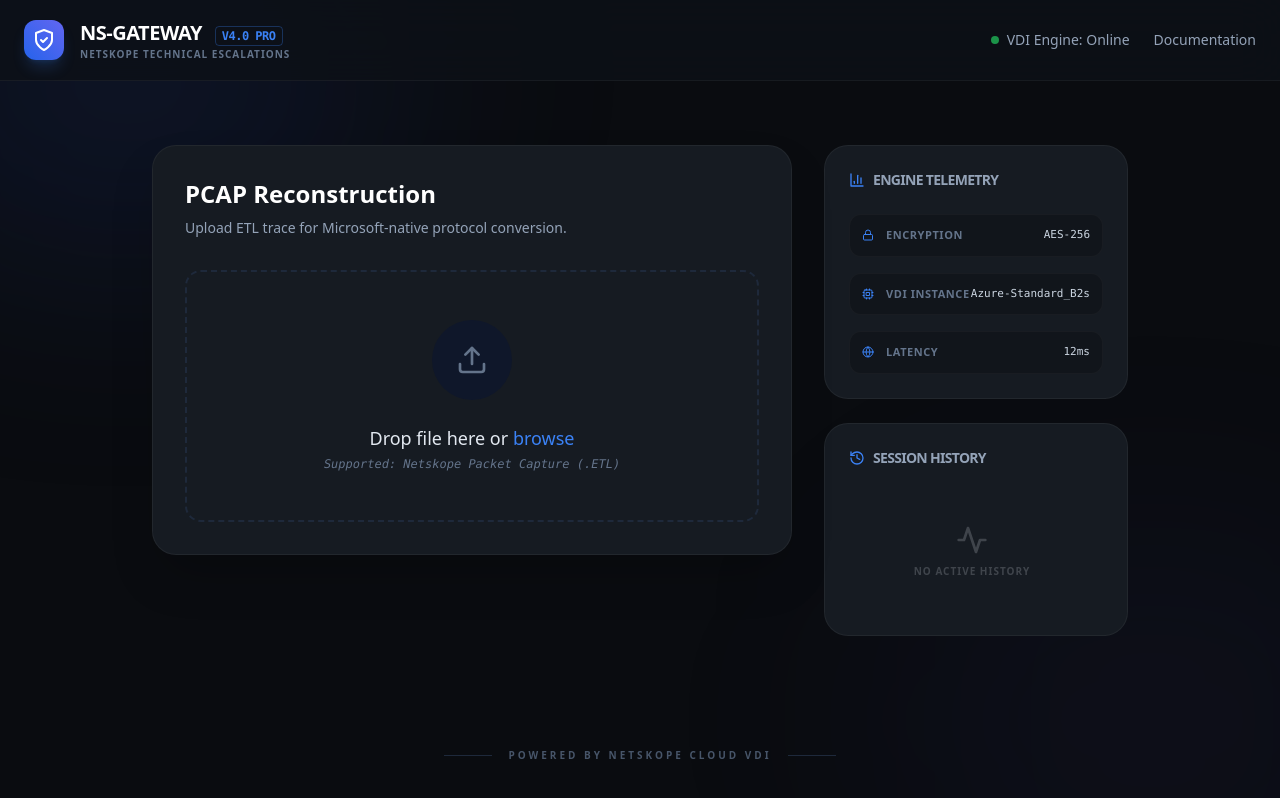
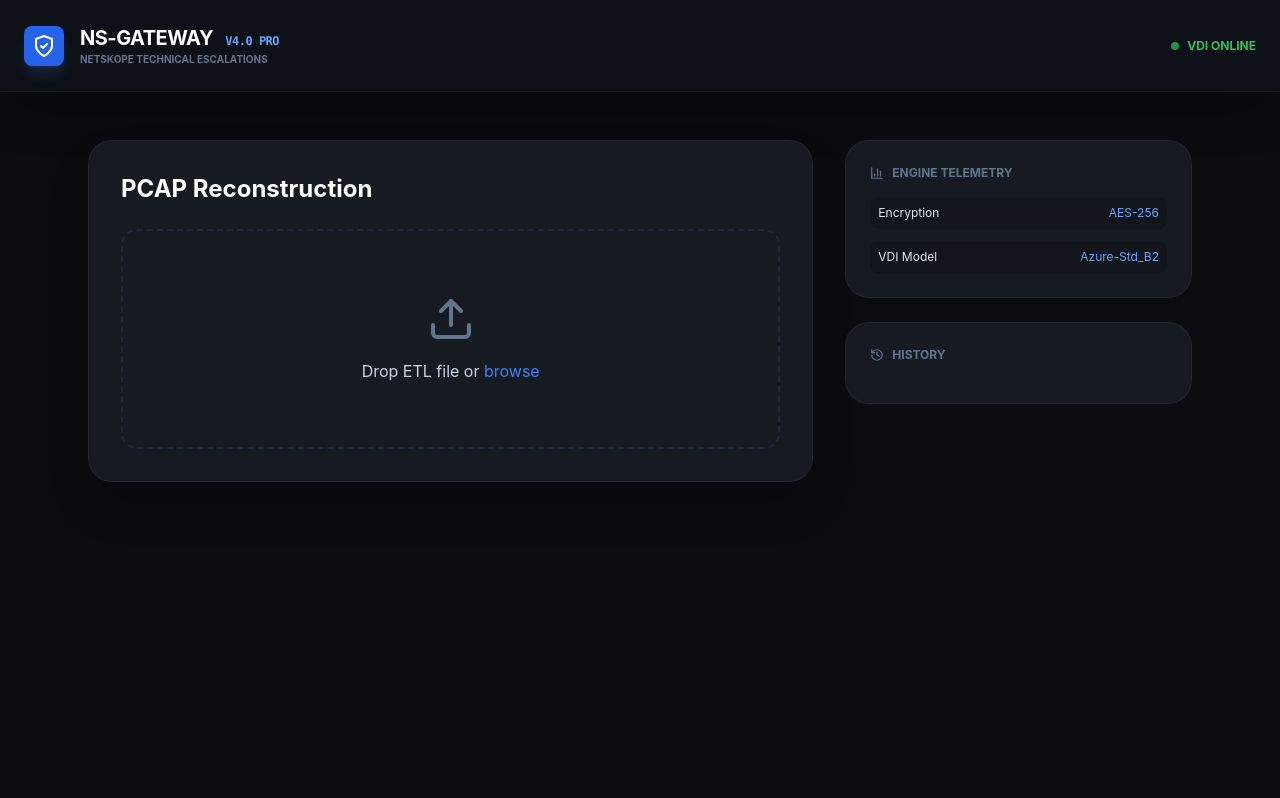
Before and after one commit to rashidaminbuhroo-ux/etl-converter-ui, a React (Create React App) app: page / in a window 1280 px wide. Shown: the top 798 px of the page. Built offline with nearby package versions, Linux system fonts and the light colour scheme.

Commit message:
Update App.jsx

```diff
--- a/src/App.jsx
+++ b/src/App.jsx
@@ -1,12 +1,11 @@
-import React, { useState, useEffect, useCallback } from 'react';
+import React, { useState, useCallback } from 'react';
 import { useDropzone } from 'react-dropzone';
 import axios from 'axios';
 import { Toaster, toast } from 'react-hot-toast';
 import { motion, AnimatePresence } from 'framer-motion';
 import {
   ShieldCheck, Upload, FileCode, Download,
-  Activity, Zap, History, Globe, Lock, Cpu,
-  ExternalLink, ChevronRight, BarChart3
+  Activity, Zap, History, Globe, Lock, Cpu, BarChart3
 } from 'lucide-react';
 
 const API_BASE_URL = 'https://secluding-dropout-passion.ngrok-free.dev';
@@ -24,7 +23,7 @@
       setFile(selected); setDownloadUrl(''); setProgress(0); setStatus('idle');
       toast.success('ETL Source Verified');
     } else {
-      toast.error('Invalid Format: Please provide a standard .ETL trace');
+      toast.error('Invalid Format: Please upload .ETL');
     }
   }, []);
 
@@ -35,17 +34,12 @@
   const handleConvert = async () => {
     if (!file) return;
     setStatus('uploading'); setProgress(15);
-
     const formData = new FormData();
     formData.append('file', file);
 
     try {
       const res = await axios.post(`${API_BASE_URL}/api/convert`, formData, {
-        headers: { "ngrok-skip-browser-warning": "69420" },
-        onUploadProgress: (progressEvent) => {
-          const percentCompleted = Math.round((progressEvent.loaded * 100) / progressEvent.total);
-          if(percentCompleted < 90) setProgress(percentCompleted / 2); // Map upload to first 50%
-        }
+        headers: { "ngrok-skip-browser-warning": "69420" }
       });
 
       const taskId = res.data.taskId;
@@ -56,105 +50,55 @@
           const statusRes = await axios.get(`${API_BASE_URL}/api/status/${taskId}`, {
             headers: { "ngrok-skip-browser-warning": "69420" }
           });
-
           if (statusRes.data.progress > progress) setProgress(statusRes.data.progress);
-
           if (statusRes.data.status === 'completed') {
             clearInterval(interval);
             const fullUrl = `${API_BASE_URL}${statusRes.data.downloadUrl}`;
-            setDownloadUrl(fullUrl);
-            setStatus('completed');
+            setDownloadUrl(fullUrl); setStatus('completed');
             setHistory(prev => [{ id: taskId, name: file.name, size: (file.size / 1024 / 1024).toFixed(2), url: fullUrl }, ...prev]);
-            toast.success('PCAP Reconstruction Complete');
+            toast.success('PCAP Generation Complete');
           }
         } catch (e) { clearInterval(interval); setStatus('idle'); }
       }, 1500);
-    } catch (err) { setStatus('idle'); toast.error('VDI Engine Unreachable'); }
+    } catch (err) { setStatus('idle'); toast.error('VDI Engine Offline'); }
   };
 
   return (
-    <div className="min-h-screen bg-[#0a0c10] text-slate-200 font-sans selection:bg-blue-500/30">
-      <Toaster shadow-xl />
-
-      {/* Background Glow */}
-      <div className="fixed inset-0 overflow-hidden pointer-events-none">
-        <div className="absolute -top-[10%] -left-[10%] w-[40%] h-[40%] bg-blue-900/20 blur-[120px] rounded-full" />
-        <div className="absolute -bottom-[10%] -right-[10%] w-[40%] h-[40%] bg-indigo-900/10 blur-[120px] rounded-full" />
-      </div>
-
-      {/* Header */}
-      <nav className="relative z-20 border-b border-white/5 bg-[#0d1117]/80 backdrop-blur-xl">
-        <div className="max-w-7xl mx-auto px-6 h-20 flex items-center justify-between">
+    <div className="min-h-screen bg-[#0a0c10] text-slate-200 p-0 m-0">
+      <Toaster position="top-right" />
+      <nav className="border-b border-white/5 bg-[#0d1117] p-6 shadow-2xl">
+        <div className="max-w-7xl mx-auto flex justify-between items-center">
           <div className="flex items-center gap-4">
-            <div className="w-10 h-10 bg-gradient-to-tr from-blue-600 to-indigo-500 rounded-xl flex items-center justify-center shadow-lg shadow-blue-500/20">
-              <ShieldCheck className="text-white w-6 h-6" />
-            </div>
+            <div className="p-2 bg-blue-600 rounded-lg shadow-lg shadow-blue-500/20"><ShieldCheck className="text-white w-6 h-6" /></div>
             <div>
-              <h1 className="text-xl font-bold tracking-tight text-white">NS-GATEWAY <span className="text-blue-500 text-xs font-mono border border-blue-500/30 px-1.5 py-0.5 rounded ml-2">V4.0 PRO</span></h1>
-              <p className="text-[10px] text-slate-500 uppercase tracking-widest font-semibold">Netskope Technical Escalations</p>
+              <h1 className="text-xl font-bold text-white tracking-tight">NS-GATEWAY <span className="text-blue-400 text-xs font-mono ml-2">V4.0 PRO</span></h1>
+              <p className="text-[10px] text-slate-500 uppercase font-bold">Netskope Technical Escalations</p>
             </div>
           </div>
-          <div className="flex items-center gap-6 text-sm font-medium text-slate-400">
-            <div className="flex items-center gap-2"><div className="w-2 h-2 rounded-full bg-green-500 animate-pulse" /> VDI Engine: Online</div>
-            <a href="https://docs.netskope.com" className="hover:text-white transition">Documentation</a>
-          </div>
+          <div className="flex items-center gap-2 text-xs font-bold text-green-500"><div className="w-2 h-2 bg-green-500 rounded-full animate-pulse" /> VDI ONLINE</div>
         </div>
       </nav>
 
-      <main className="relative z-10 max-w-5xl mx-auto px-6 py-16">
-        <div className="grid lg:grid-cols-3 gap-8">
-
-          {/* Left Column: Conversion Area */}
-          <div className="lg:col-span-2 space-y-6">
-            <section className="bg-[#161b22] border border-white/5 rounded-3xl p-8 shadow-2xl relative overflow-hidden">
-              <div className="mb-8">
-                <h2 className="text-2xl font-bold text-white mb-2">PCAP Reconstruction</h2>
-                <p className="text-slate-400 text-sm">Upload ETL trace for Microsoft-native protocol conversion.</p>
-              </div>
-
-              <div {...getRootProps()} className={`relative group border-2 border-dashed rounded-2xl p-12 transition-all duration-500 ${isDragActive ? 'border-blue-500 bg-blue-500/5' : 'border-slate-800 hover:border-blue-500/50 hover:bg-white/[0.02]'}`}>
+      <main className="max-w-6xl mx-auto px-6 py-12 grid lg:grid-cols-3 gap-8">
+        <div className="lg:col-span-2">
+          <div className="bg-[#161b22] border border-white/5 rounded-3xl p-8 shadow-2xl">
+            <h2 className="text-2xl font-bold text-white mb-6">PCAP Reconstruction</h2>
+            <div {...getRootProps()} className={`border-2 border-dashed rounded-2xl p-16 text-center cursor-pointer transition-all ${isDragActive ? 'border-blue-500 bg-blue-500/5' : 'border-slate-800 hover:border-blue-500/40'}`}>
               <input {...getInputProps()} />
-                <div className="flex flex-col items-center text-center">
-                  <div className="w-20 h-20 rounded-full bg-slate-900 flex items-center justify-center mb-6 group-hover:scale-110 transition-transform duration-500">
-                    <Upload className={`w-8 h-8 ${isDragActive ? 'text-blue-400' : 'text-slate-500'}`} />
-                  </div>
-                  <p className="text-lg font-medium text-slate-200 mb-1">Drop file here or <span className="text-blue-500">browse</span></p>
-                  <p className="text-xs text-slate-500 font-mono italic">Supported: Netskope Packet Capture (.ETL)</p>
-                </div>
+              <Upload className="w-12 h-12 mx-auto mb-4 text-slate-500" />
+              <p className="text-slate-300">Drop ETL file or <span className="text-blue-500">browse</span></p>
             </div>
 
             <AnimatePresence>
               {file && (
-                  <motion.div initial={{ height: 0, opacity: 0 }} animate={{ height: 'auto', opacity: 1 }} className="mt-8 space-y-4">
-                    <div className="bg-black/40 border border-white/5 rounded-2xl p-5 flex items-center justify-between">
-                      <div className="flex items-center gap-4">
-                        <div className="p-3 bg-blue-500/10 rounded-xl"><FileCode className="text-blue-400" /></div>
-                        <div>
-                          <p className="text-sm font-medium text-white truncate max-w-[200px]">{file.name}</p>
-                          <p className="text-[10px] font-mono text-slate-500">{(file.size / 1024).toFixed(1)} KB • Source Validated</p>
+                <motion.div initial={{ opacity: 0 }} animate={{ opacity: 1 }} className="mt-8">
+                  <div className="bg-black/20 p-4 rounded-xl flex justify-between items-center border border-white/5">
+                    <div className="flex items-center gap-3"><FileCode className="text-blue-400" /> <span className="text-sm truncate max-w-[200px]">{file.name}</span></div>
+                    {status === 'idle' ? <button onClick={handleConvert} className="bg-blue-600 text-white px-6 py-2 rounded-lg font-bold text-sm">START ANALYSIS</button> : <div className="text-blue-400 font-bold text-sm animate-pulse">{status.toUpperCase()}...</div>}
                   </div>
-                      </div>
-
-                      {status === 'idle' ? (
-                        <button onClick={handleConvert} className="bg-blue-600 hover:bg-blue-500 text-white px-8 py-2.5 rounded-xl font-bold text-sm shadow-lg shadow-blue-600/20 transition-all active:scale-95">
-                          START ANALYSIS
-                        </button>
-                      ) : (
-                        <div className="flex items-center gap-3 text-blue-400 text-sm font-bold italic">
-                          <Activity className="w-4 h-4 animate-spin" /> {status.toUpperCase()}...
-                        </div>
-                      )}
-                    </div>
-
-                    {status !== 'idle' && status !== 'completed' && (
-                      <div className="px-2">
-                        <div className="flex justify-between text-[10px] font-bold text-slate-500 mb-2 tracking-widest uppercase">
-                          <span>VDI Processing Pipeline</span>
-                          <span>{progress}%</span>
-                        </div>
-                        <div className="h-1.5 w-full bg-slate-800 rounded-full overflow-hidden">
-                          <motion.div className="h-full bg-gradient-to-r from-blue-600 to-indigo-400" animate={{ width: `${progress}%` }} transition={{ duration: 0.5 }} />
-                        </div>
+                  {status !== 'idle' && (
+                    <div className="mt-4 h-1.5 w-full bg-slate-800 rounded-full overflow-hidden">
+                      <div className="h-full bg-blue-500 transition-all duration-500" style={{ width: `${progress}%` }} />
                     </div>
                   )}
                 </motion.div>
@@ -162,78 +106,33 @@
             </AnimatePresence>
 
             {status === 'completed' && (
-                <motion.div initial={{ opacity: 0, y: 10 }} animate={{ opacity: 1, y: 0 }} className="mt-6 bg-gradient-to-r from-green-500/10 to-transparent border border-green-500/20 rounded-2xl p-6">
-                  <div className="flex items-center justify-between">
-                    <div className="flex items-center gap-4">
-                      <div className="w-12 h-12 rounded-full bg-green-500/20 flex items-center justify-center"><Zap className="text-green-500" /></div>
-                      <div>
-                        <h4 className="text-white font-bold">Analysis Ready</h4>
-                        <p className="text-xs text-slate-400">PCAPNG successfully generated on Windows VDI</p>
-                      </div>
-                    </div>
-                    <a href={downloadUrl} download className="bg-green-600 hover:bg-green-500 text-white px-8 py-3 rounded-xl font-bold text-sm shadow-xl shadow-green-600/20 transition-all flex items-center gap-2">
-                      <Download className="w-4 h-4" /> DOWNLOAD PCAP
-                    </a>
-                  </div>
-                </motion.div>
-              )}
-            </section>
-          </div>
-
-          {/* Right Column: Metadata & History */}
-          <div className="space-y-6">
-            <div className="bg-[#161b22] border border-white/5 rounded-3xl p-6">
-              <h3 className="text-sm font-bold text-slate-400 mb-6 flex items-center gap-2 uppercase tracking-tighter"><BarChart3 className="w-4 h-4 text-blue-500" /> Engine Telemetry</h3>
-              <div className="space-y-4">
-                <TelemetryItem icon={<Lock className="w-3 h-3"/>} label="Encryption" value="AES-256" />
-                <TelemetryItem icon={<Cpu className="w-3 h-3"/>} label="VDI Instance" value="Azure-Standard_B2s" />
-                <TelemetryItem icon={<Globe className="w-3 h-3"/>} label="Latency" value="12ms" />
-              </div>
-            </div>
-
-            <div className="bg-[#161b22] border border-white/5 rounded-3xl p-6">
-              <h3 className="text-sm font-bold text-slate-400 mb-6 flex items-center gap-2 uppercase tracking-tighter"><History className="w-4 h-4 text-blue-500" /> Session History</h3>
-              <div className="space-y-3 max-h-[300px] overflow-y-auto pr-2 custom-scrollbar">
-                {history.length > 0 ? history.map((item, i) => (
-                  <div key={i} className="group flex items-center justify-between p-3 rounded-xl bg-white/[0.02] border border-white/5 hover:border-blue-500/30 transition-all">
-                    <div className="flex items-center gap-3 overflow-hidden">
-                      <div className="w-8 h-8 rounded-lg bg-slate-900 flex items-center justify-center flex-shrink-0 text-blue-500 font-bold text-[10px]">PCAP</div>
-                      <div className="overflow-hidden">
-                        <p className="text-[11px] font-bold text-slate-200 truncate">{item.name}</p>
-                        <p className="text-[9px] text-slate-500">{item.size} MB</p>
-                      </div>
-                    </div>
-                    <a href={item.url} download className="p-2 text-slate-500 hover:text-blue-400 transition"><Download className="w-4 h-4" /></a>
-                  </div>
-                )) : (
-                  <div className="text-center py-8 opacity-20">
-                    <Activity className="w-8 h-8 mx-auto mb-2" />
-                    <p className="text-[10px] font-bold uppercase tracking-widest">No active history</p>
+              <div className="mt-6 p-6 bg-green-500/10 border border-green-500/20 rounded-xl flex justify-between items-center">
+                <p className="text-green-500 font-bold">Analysis Complete</p>
+                <a href={downloadUrl} download className="bg-green-600 text-white px-6 py-2 rounded-lg font-bold flex items-center gap-2"><Download size={16}/> DOWNLOAD PCAP</a>
               </div>
             )}
           </div>
         </div>
+
+        <div className="space-y-6">
+          <div className="bg-[#161b22] border border-white/5 rounded-3xl p-6">
+            <h3 className="text-xs font-bold text-slate-500 uppercase mb-4 flex items-center gap-2"><BarChart3 size={14}/> Engine Telemetry</h3>
+            <div className="space-y-3">
+              <div className="flex justify-between text-xs p-2 bg-black/20 rounded-lg"><span>Encryption</span><span className="text-blue-400">AES-256</span></div>
+              <div className="flex justify-between text-xs p-2 bg-black/20 rounded-lg"><span>VDI Model</span><span className="text-blue-400">Azure-Std_B2</span></div>
+            </div>
+          </div>
+          <div className="bg-[#161b22] border border-white/5 rounded-3xl p-6">
+            <h3 className="text-xs font-bold text-slate-500 uppercase mb-4 flex items-center gap-2"><History size={14}/> History</h3>
+            {history.map((h, i) => (
+              <div key={i} className="text-[11px] p-2 border-b border-white/5 flex justify-between items-center">
+                <span className="truncate max-w-[100px]">{h.name}</span>
+                <a href={h.url} download className="text-blue-500">Download</a>
+              </div>
+            ))}
           </div>
         </div>
       </main>
-
-      <footer className="relative z-10 py-12 text-center">
-        <p className="text-[10px] font-bold text-slate-600 uppercase tracking-[0.3em] flex items-center justify-center gap-4">
-          <span className="w-12 h-px bg-slate-800" /> Powered by Netskope Cloud VDI <span className="w-12 h-px bg-slate-800" />
-        </p>
-      </footer>
     </div>
   );
 }
-
-function TelemetryItem({ icon, label, value }) {
-  return (
-    <div className="flex items-center justify-between p-3 rounded-xl bg-black/20 border border-white/[0.03]">
-      <div className="flex items-center gap-3">
-        <div className="text-blue-500">{icon}</div>
-        <span className="text-[11px] font-bold text-slate-500 uppercase tracking-wider">{label}</span>
-      </div>
-      <span className="text-[11px] font-mono text-slate-300">{value}</span>
-    </div>
-  );
-}
```
Lines whose indentation alone changed are shown as unchanged.
